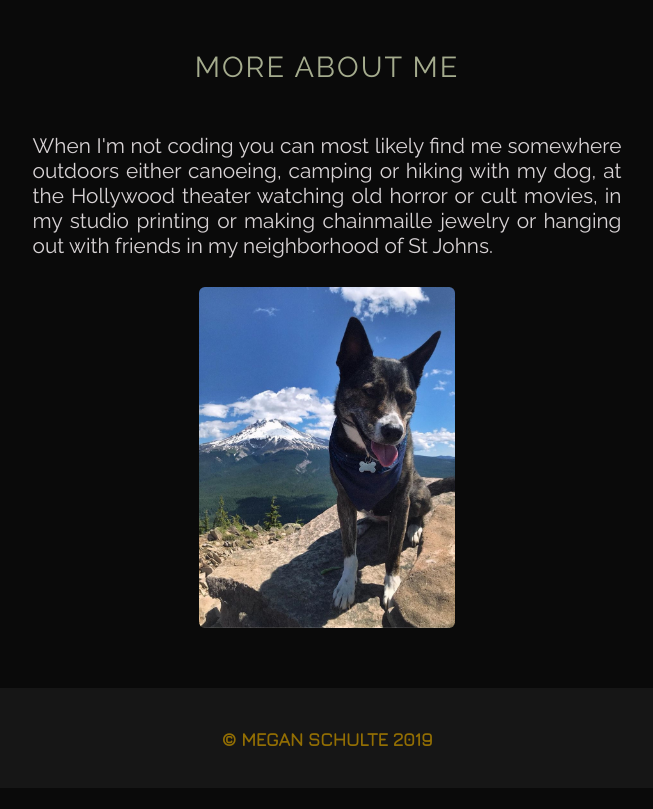
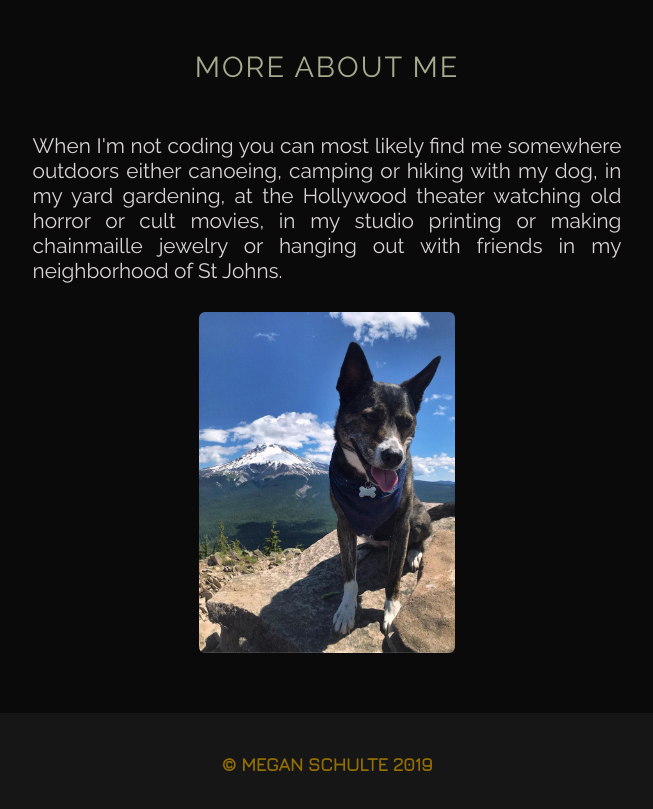
Before and after one commit to meganschultepdx/ms-portfolio, a React (Create React App) app: page / in a window 1280 px wide. Shown: the part 4600-5409 px from the top of the page, without its empty margins (313-966 px from the left). Before the commit the page ends 5388 px from the top, so only its background shows below. Built offline with nearby package versions, Linux system fonts and the light colour scheme; a web font is replaced by a local one.

Commit message:
add to personal paragraph

```diff
--- a/src/Components/AboutPersonal.jsx
+++ b/src/Components/AboutPersonal.jsx
@@ -9,10 +9,10 @@ const AboutPersonal = () => {
 			<h2 className="sectionLabel">more about me</h2>
 			<p className="personalParagraph">
 				When I'm not coding you can most likely find me somewhere outdoors
-				either canoeing, camping or hiking with my dog, at the Hollywood theater
-				watching old horror or cult movies, in my studio printing or making
-				chainmaille jewelry or hanging out with friends in my neighborhood of St
-				Johns.
+				either canoeing, camping or hiking with my dog, in my yard gardening, at
+				the Hollywood theater watching old horror or cult movies, in my studio
+				printing or making chainmaille jewelry or hanging out with friends in my
+				neighborhood of St Johns.
 			</p>
 			<div className="gibbyContainer">
 				<img src={gibby} alt="my dog" className="gibby" />
```
